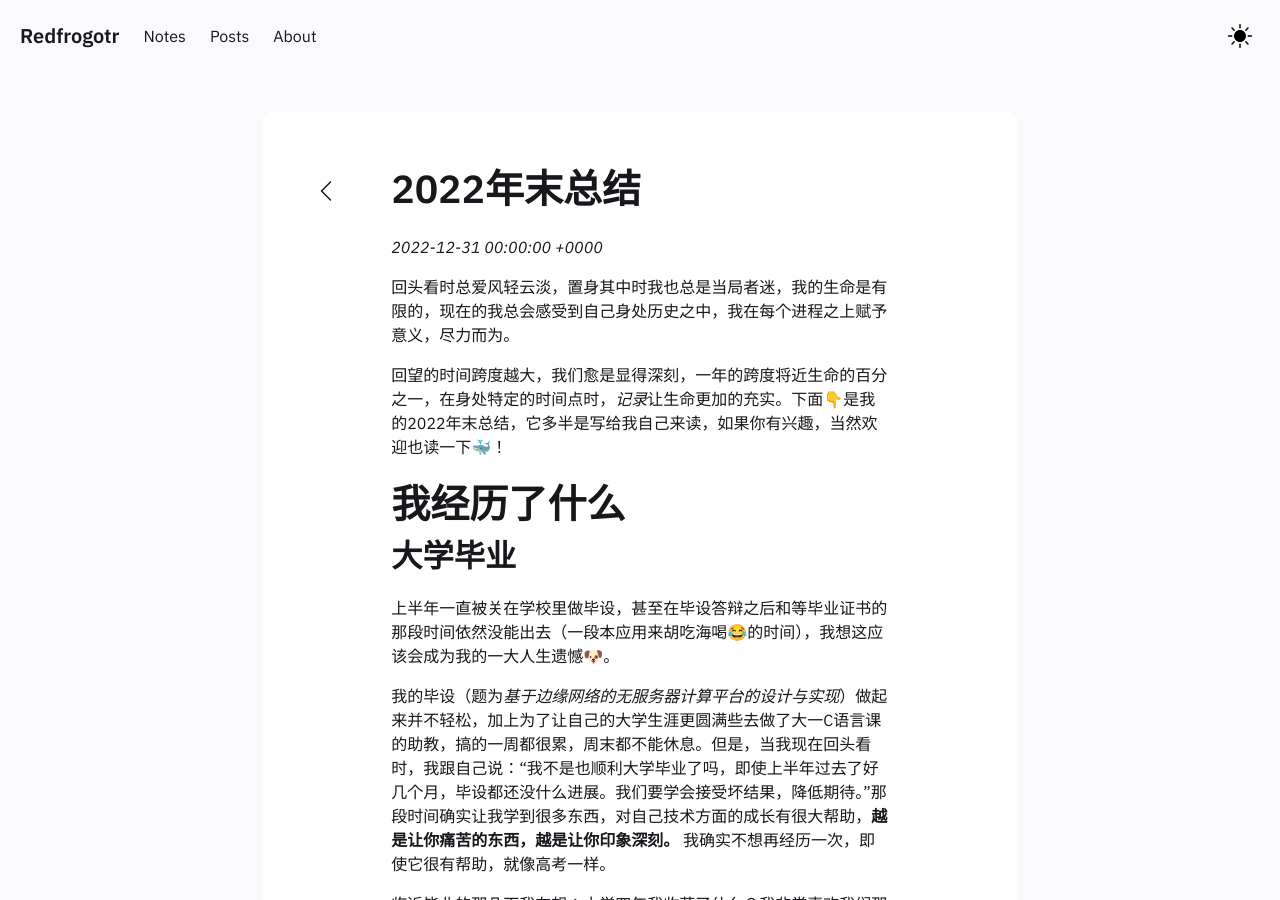
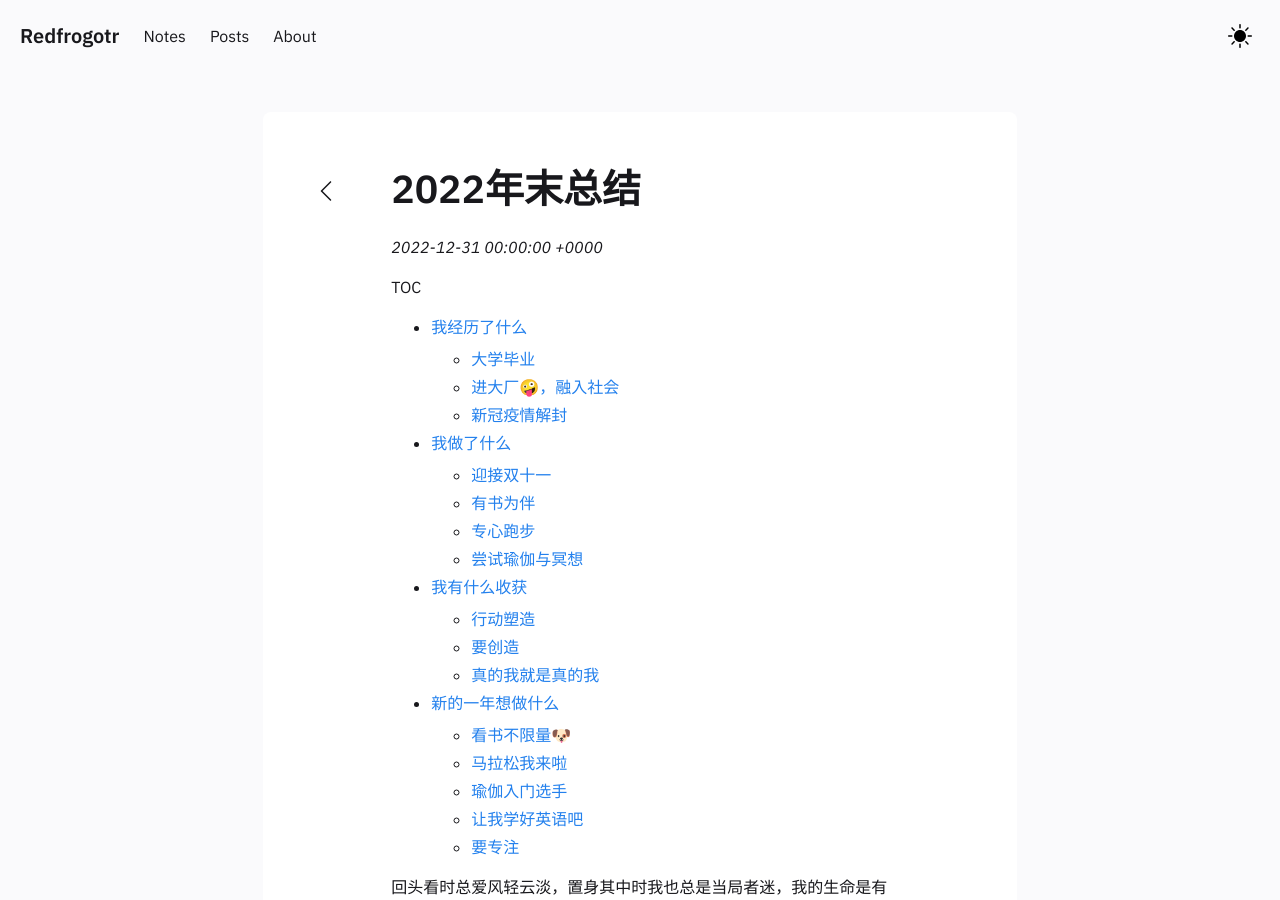
Before and after one commit to redfrogotr/redfrogotr.github.io, a Jekyll site: the page built from _notes/2022年末总结.md, in a window 1280 px wide and 900 px high. Built offline with Jekyll 4.4.1, drawn with Linux system fonts in a browser that asks for light colours.

Commit message:
add: toc

```diff
--- a/_notes/2022年末总结.md
+++ b/_notes/2022年末总结.md
@@ -3,6 +3,27 @@ title: 2022年末总结
 notetype: feed
 date: 2022-12-31
 ---
+
+TOC
+- [我经历了什么](#我经历了什么)
+	- [大学毕业](#大学毕业)
+	- [进大厂🤪，融入社会](#进大厂🤪，融入社会)
+	- [新冠疫情解封](#新冠疫情解封)
+- [我做了什么](#我做了什么)
+	- [迎接双十一](#迎接双十一)
+	- [有书为伴](#有书为伴)
+	- [专心跑步](#专心跑步)
+	- [尝试瑜伽与冥想](#尝试瑜伽与冥想)
+- [我有什么收获](#我有什么收获)
+	- [行动塑造](#行动塑造)
+	- [要创造](#要创造)
+	- [真的我就是真的我](#真的我就是真的我)
+- [新的一年想做什么](#新的一年想做什么)
+	- [看书不限量🐶](#看书不限量🐶)
+	- [马拉松我来啦](#马拉松我来啦)
+	- [瑜伽入门选手](#瑜伽入门选手)
+	- [让我学好英语吧](#让我学好英语吧)
+	- [要专注](#要专注)
 
 回头看时总爱风轻云淡，置身其中时我也总是当局者迷，我的生命是有限的，现在的我总会感受到自己身处历史之中，我在每个进程之上赋予意义，尽力而为。
 
```
